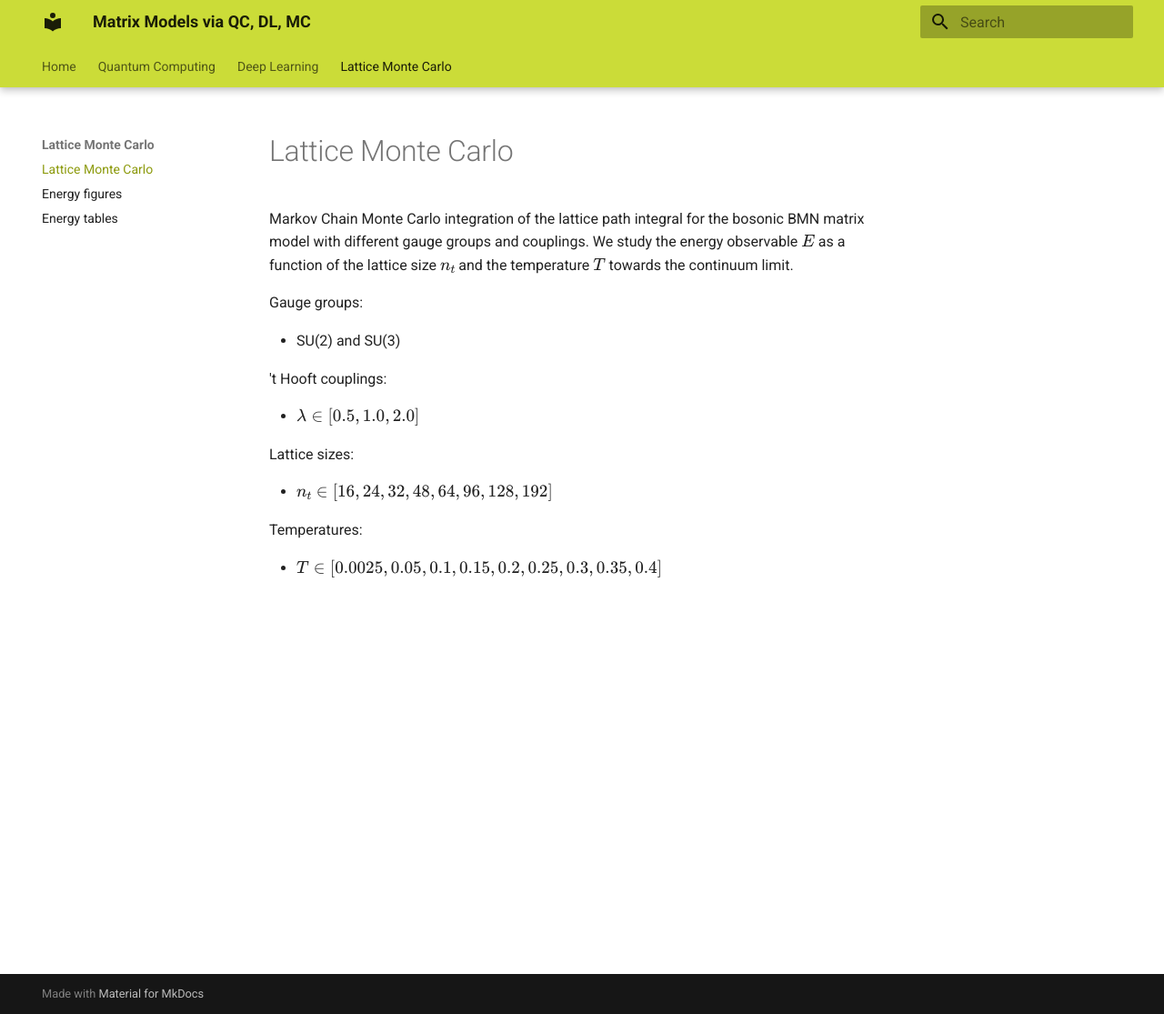
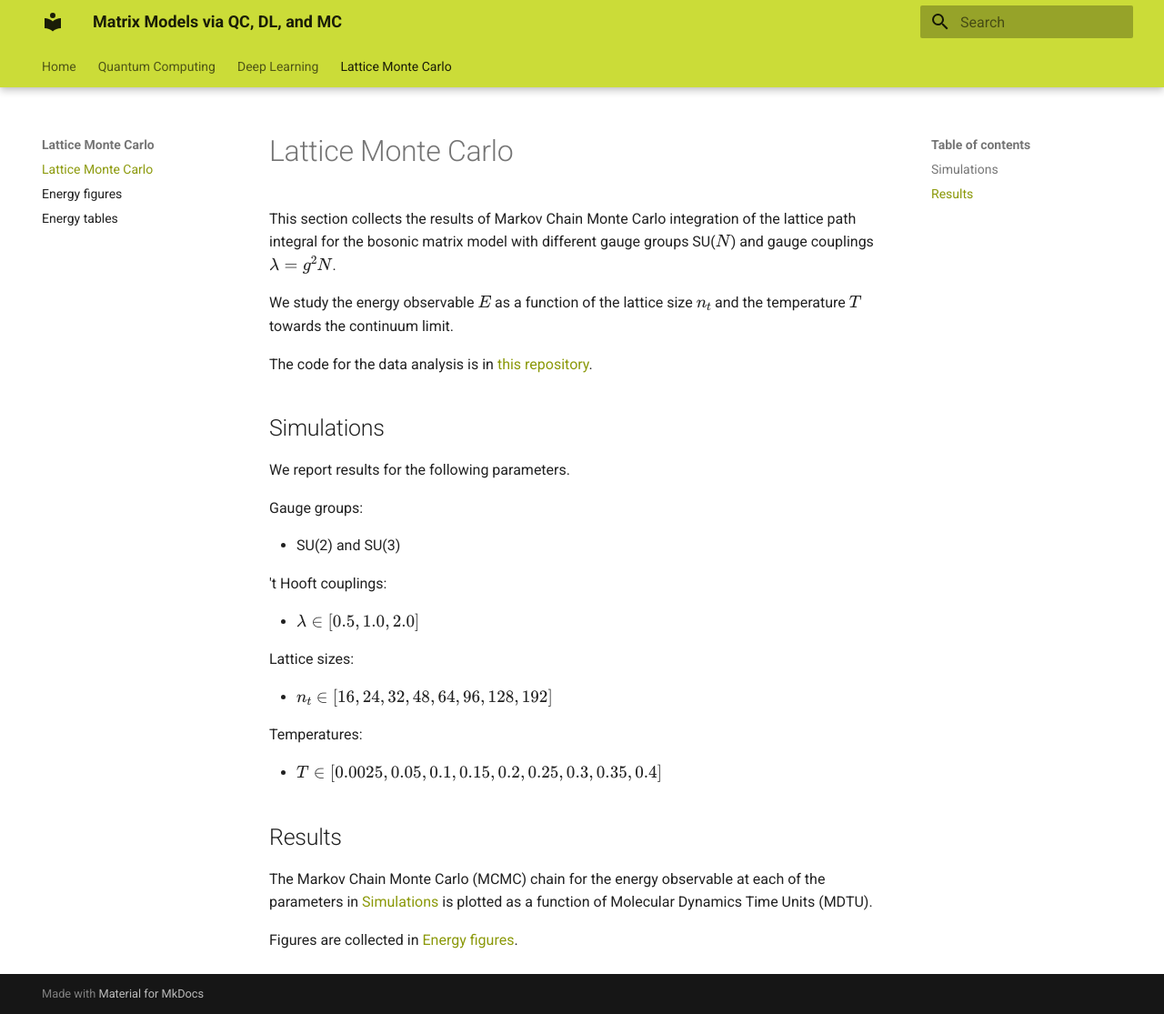
Before and after one commit to erinaldi/mm-qc-dl-supplemental, an MkDocs documentation site: the page built from docs/mc/mc.md, in a window 1280 px wide and 1115 px high. Shown: the whole window at 91% size. Built offline with MkDocs 1.6.1 and Material for MkDocs 9.7.7, drawn with Linux system fonts in a browser that asks for light colours.

Commit message:
[docs] adding lattice link, fixed title

```diff
--- a/docs/mc/mc.md
+++ b/docs/mc/mc.md
@@ -1,7 +1,14 @@
 # Lattice Monte Carlo
 
-Markov Chain Monte Carlo integration of the lattice path integral for the bosonic BMN matrix model with different gauge groups and couplings.
+This section collects the results of Markov Chain Monte Carlo integration of the lattice path integral for the bosonic matrix model with different gauge groups SU($N$) and gauge couplings $\lambda = g^2 N$.
+
 We study the energy observable $E$ as a function of the lattice size $n_t$ and the temperature $T$ towards the continuum limit.
+
+The code for the data analysis is in [this repository](https://github.com/erinaldi/bmn2-lattice).
+
+## Simulations
+
+We report results for the following parameters.
 
 Gauge groups:
 
@@ -18,3 +25,10 @@ Lattice sizes:
 Temperatures:
 
 * $T \in [0.0025, 0.05, 0.1, 0.15, 0.2, 0.25, 0.3, 0.35, 0.4]$
+
+
+## Results
+
+The Markov Chain Monte Carlo (MCMC) chain for the energy observable at each of the parameters in [Simulations](#simulations) is plotted as a function of Molecular Dynamics Time Units (MDTU).
+
+Figures are collected in [Energy figures](./figures.md).
--- a/mkdocs.yml
+++ b/mkdocs.yml
@@ -1,6 +1,6 @@
-site_name: Matrix Models via QC, DL, MC
+site_name: Matrix Models via QC, DL, and MC
 site_author: "@erinaldi"
-site_description: "Supplementary figures and tables to the arxiv publication 2107.XXXXX"
+site_description: "Supplementary figures and tables to the arxiv publication 2108.XXXXX"
 nav:
   - Home: index.md
   - Quantum Computing:
```
Also changed, not shown: docs/mc/figures.md (+7 -5 lines).
